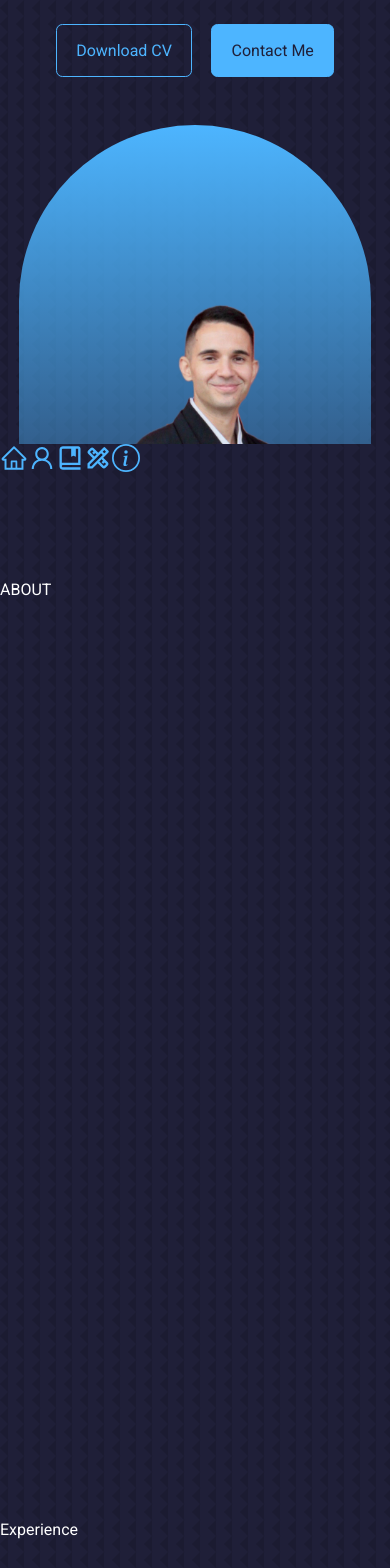
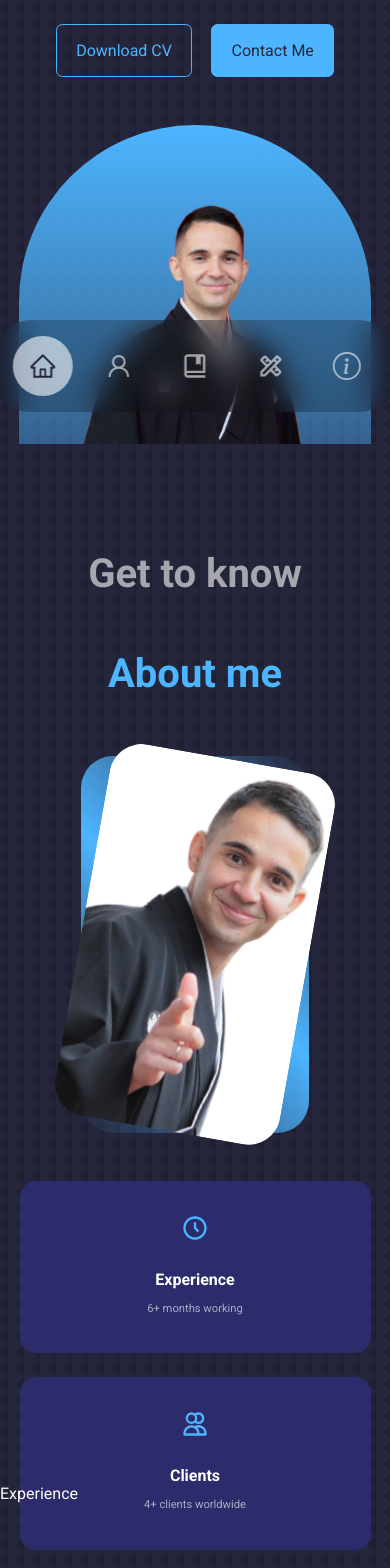
Before and after one commit to ZoranUTF8/react__portfolio, a React (Create React App) app: page / in a window 390 px wide. Shown: the part 400-1968 px from the top of the page. Built offline with nearby package versions, Linux system fonts and the light colour scheme.

Commit message:
finish about me

```diff
--- a/src/components/About/About.css
+++ b/src/components/About/About.css
@@ -0,0 +1,114 @@
+.about__container {
+  display: flex;
+  gap: 15%;
+}
+
+.about__me {
+  display: flex;
+  align-items: center;
+  justify-content: center;
+  background-color: red;
+  width: 100%;
+  aspect-ratio: 1/1;
+  border-radius: 2rem;
+  background: linear-gradient(
+    45deg,
+    transparent,
+    var(--color-primary),
+    transparent
+  );
+}
+
+.about__me-img {
+  border-radius: 2rem;
+  overflow: hidden;
+  transform: rotate(10deg);
+  transition: var(--transition);
+}
+.about__me-img:hover {
+  transform: rotate(0deg);
+}
+
+.about__cards {
+  display: flex;
+  gap: 1.5rem;
+}
+
+.about__card {
+  width: 100%;
+  background: var(--color-bg-variant);
+  border: 1px solid transparent;
+  border-radius: 1rem;
+  padding: 2rem;
+  text-align: center;
+  transition: var(--transition);
+}
+.about__card:hover {
+  background: transparent;
+  color: default;
+  border-color: var(--color-primary-variant);
+}
+
+.about__icon {
+  color: var(--color-primary);
+  margin-bottom: 1rem;
+}
+
+.about__card h5 {
+  font-size: 1rem;
+}
+
+.about__card small {
+  font-size: 0.7rem;
+  color: var(--color-light);
+}
+
+.about__content p {
+  margin: 2rem 0 2.6rem;
+  color: var(--color-light);
+}
+
+/*  ===================== MEDIA QUERIES ================== */
+
+/* Tablet */
+
+@media screen and (max-width: 1024px) {
+  .about__container {
+    display: flex;
+    flex-direction: column;
+    gap: 0;
+  }
+  .about__me {
+    width: 50%;
+    margin: 2rem auto 4rem;
+  }
+  .about__content p {
+    margin: 1rem 0 1.5rem;
+  }
+}
+
+/* Phone */
+
+@media screen and (max-width: 600px) {
+  .about__me {
+    width: 65%;
+    margin: 0 auto 3rem;
+  }
+
+  .about__content p {
+    margin: 1.5rem 0;
+  }
+  .about__cards {
+    display: flex;
+    flex-direction: column;
+    gap: 1.5rem;
+  }
+
+  .about__container__right {
+    text-align: center;
+  }
+
+  .about__container__right a {
+    width: 90%;
+  }
+}
--- a/src/components/About/About.jsx
+++ b/src/components/About/About.jsx
@@ -1,8 +1,63 @@
 import React from "react";
 import "./About.css";
+import ME from "../../assets/me-about.jpeg";
+import { BiTimeFive } from "react-icons/bi";
+import { HiOutlineUsers } from "react-icons/hi";
+import { AiOutlineFundProjectionScreen } from "react-icons/ai";
 
 const About = () => {
-  return <section id="about">ABOUT </section>;
+  return (
+    <section id="about">
+      <h5>Get to know</h5>
+      <h2>About me</h2>
+
+      <div className="container about__container">
+        <div className="about__container__left about__me">
+          <div className="about__me-img">
+            <img src={ME} alt="About image" />
+          </div>
+        </div>
+
+        <div className="about__container__right">
+          <div className="about__content">
+            <div className="about__cards">
+              <article className="about__card">
+                <BiTimeFive className="about__icon" size={28} />
+                <h5>Experience</h5>
+                <small>6+ months working</small>
+              </article>
+              <article className="about__card">
+                <HiOutlineUsers className="about__icon" size={28} />
+                <h5>Clients</h5>
+                <small>4+ clients worldwide</small>
+              </article>
+              <article className="about__card">
+                <AiOutlineFundProjectionScreen
+                  className="about__icon"
+                  size={28}
+                />
+                <h5>Projects</h5>
+                <small>10+ completed</small>
+              </article>
+            </div>
+            <p>
+              I am a motivated Junior software developer with the ability to
+              learn and collaborate in a rapidly changing environment and
+              compositions. Currently, I am pursuing my computer science
+              bachelor's degree online at the{" "}
+              <a href="https://www.uopeople.edu/">university of the people</a>.
+              I worked through 500+ hours of Bootcamp structure, learning the
+              MERN stack and Java. Feel free to message me.
+            </p>
+          </div>
+
+          <a href="#contact" className="btn btn-primary">
+            Let's talk
+          </a>
+        </div>
+      </div>
+    </section>
+  );
 };
 
 export default About;
--- a/src/components/Header/Header.css
+++ b/src/components/Header/Header.css
@@ -51,6 +51,11 @@ header {
   overflow: hidden;
   padding: 0rem 1.5rem;
 }
+.profile_image img {
+  position: relative;
+  bottom: 100px;
+  left: -10px;
+}
 
 /* Scroll down */
 .scroll__down {
@@ -70,6 +75,8 @@ header {
   header {
     height: 100vh;
   }
+  .profile_image {
+  }
 }
 
 /* Phone */
--- a/src/components/Navbar/Navbar.css
+++ b/src/components/Navbar/Navbar.css
@@ -0,0 +1,32 @@
+nav {
+  background: rgba(0, 0, 0, 0.2);
+  width: max-content;
+  padding: 1rem 1.7rem;
+  z-index: 2;
+  position: fixed;
+  left: 50%;
+  transform: translateX(-50%);
+  bottom: 2rem;
+  display: flex;
+  gap: 1rem;
+  border-radius: 50px;
+  backdrop-filter: blur(15px);
+}
+
+nav a {
+  background: transparent;
+  padding: 1rem;
+  display: flex;
+  color: var(--color-light);
+  font-size: 1.2rem;
+  border-radius: 50px;
+}
+
+nav a:hover {
+  background: rgba(0, 0, 0, 0.3);
+}
+
+nav a.active {
+  background: var(--color-light);
+  color: var(--color-bg);
+}
--- a/src/components/Navbar/Navbar.jsx
+++ b/src/components/Navbar/Navbar.jsx
@@ -1,25 +1,72 @@
-import React from "react";
+import { useState } from "react";
 import "./Navbar.css";
 import { AiOutlineHome, AiOutlineUser } from "react-icons/ai";
 import { BiBookBookmark } from "react-icons/bi";
 import { MdOutlineDesignServices } from "react-icons/md";
 import { BsInfoCircle } from "react-icons/bs";
+
 const Navbar = () => {
+  const [activeNav, setActiveNav] = useState("home");
+
+  // Change active nav
+  const handleActiveNav = (item) => {
+    switch (item) {
+      case "home":
+        setActiveNav("home");
+        break;
+      case "about":
+        setActiveNav("about");
+        break;
+      case "experience":
+        setActiveNav("experience");
+        break;
+      case "services":
+        setActiveNav("services");
+        break;
+      case "contact":
+        setActiveNav("contact");
+        break;
+      default:
+        console.log("No such option")
+        break;
+    }
+  };
+
   return (
     <nav>
-      <a href="#">
+      <a
+        href="#"
+        onClick={() => handleActiveNav("home")}
+        className={activeNav === "home" ? "active" : ""}
+      >
         <AiOutlineHome size={28} />
       </a>
-      <a href="#about">
+      <a
+        href="#about"
+        onClick={() => handleActiveNav("about")}
+        className={activeNav === "about" ? "active" : ""}
+      >
         <AiOutlineUser size={28} />
       </a>
-      <a href="#experience">
+      <a
+        href="#experience"
+        onClick={() => handleActiveNav("experience")}
+        className={activeNav === "experience" ? "active" : ""}
+      >
         <BiBookBookmark size={28} />
       </a>
-      <a href="#services">
+      <a
+        href="#services"
+        onClick={() => handleActiveNav("services")}
+        className={activeNav === "services" ? "active" : ""}
+      >
         <MdOutlineDesignServices size={28} />
       </a>
-      <a href="#contact">
+      <a
+        href="#contact"
+        onClick={() => handleActiveNav("contact")}
+        className={activeNav === "contact" ? "active" : ""}
+      >
         <BsInfoCircle size={28} />
       </a>
     </nav>
--- a/src/index.css
+++ b/src/index.css
@@ -13,7 +13,7 @@
 /* Variables to be used in the whole project */
 :root {
   /* Colors */
-  --color-bg: #1f1f38;
+  --color-bg: #25253b;
   --color-bg-variant: #2c2c6c;
   --color-primary: #4db5ff;
   --color-primary-variant: rgba(77, 181, 255, 0.4);
```
Also changed, not shown: src/assets/me-about.jpeg (added), src/assets/me-about.jpg (deleted).
